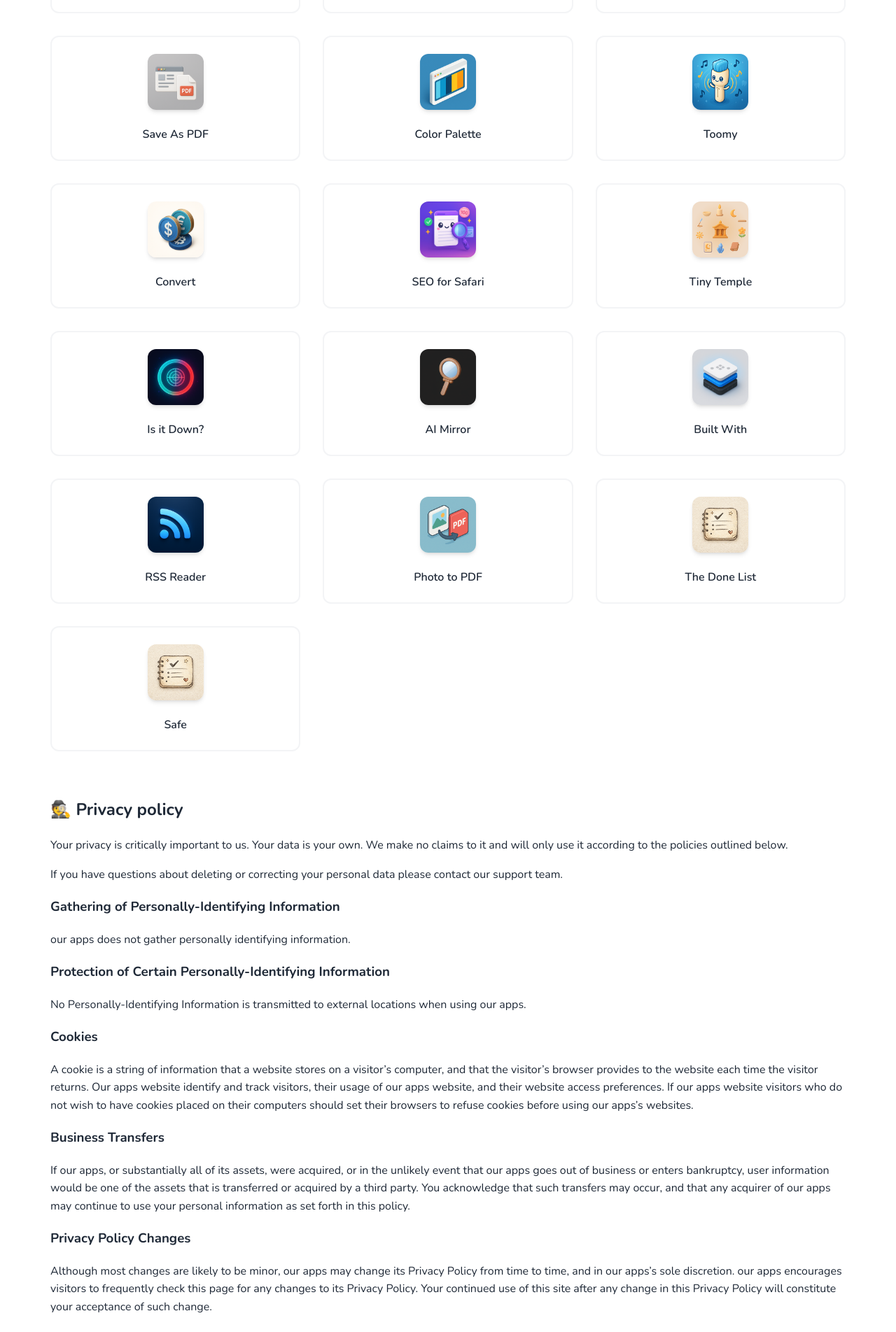
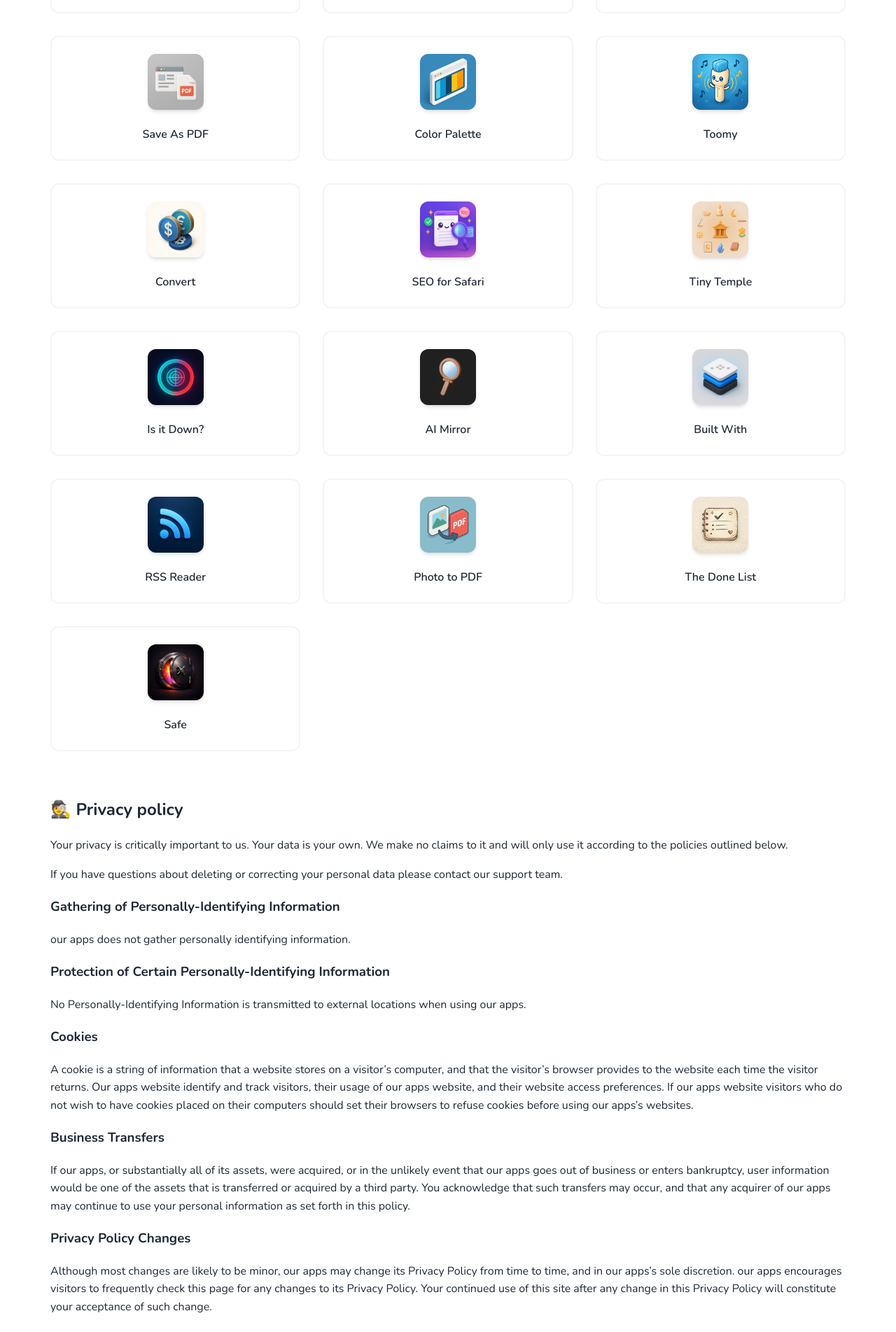
Before and after one commit to pmstani/pmstani.github.io, a Jekyll site: the page built from index.md, in a window 1280 px wide. Shown: the part 4388-6292 px from the top of the page at 70% size. Built offline with Jekyll 4.4.1, drawn with Linux system fonts in a browser that asks for light colours.

Commit message:
🐛 Fix icon for Safe

```diff
--- a/index.md
+++ b/index.md
@@ -413,7 +413,7 @@ layout: default
   </div>
   <div class="app-item">
     <a href="https://apps.apple.com/app/id6757352016" title="Safe">
-      <img src="/img/apps/thedonelist.png" alt="Safe">
+      <img src="/img/apps/safe.png" alt="Safe">
       <div class="app-name">Safe</div>
     </a>
   </div>
```
